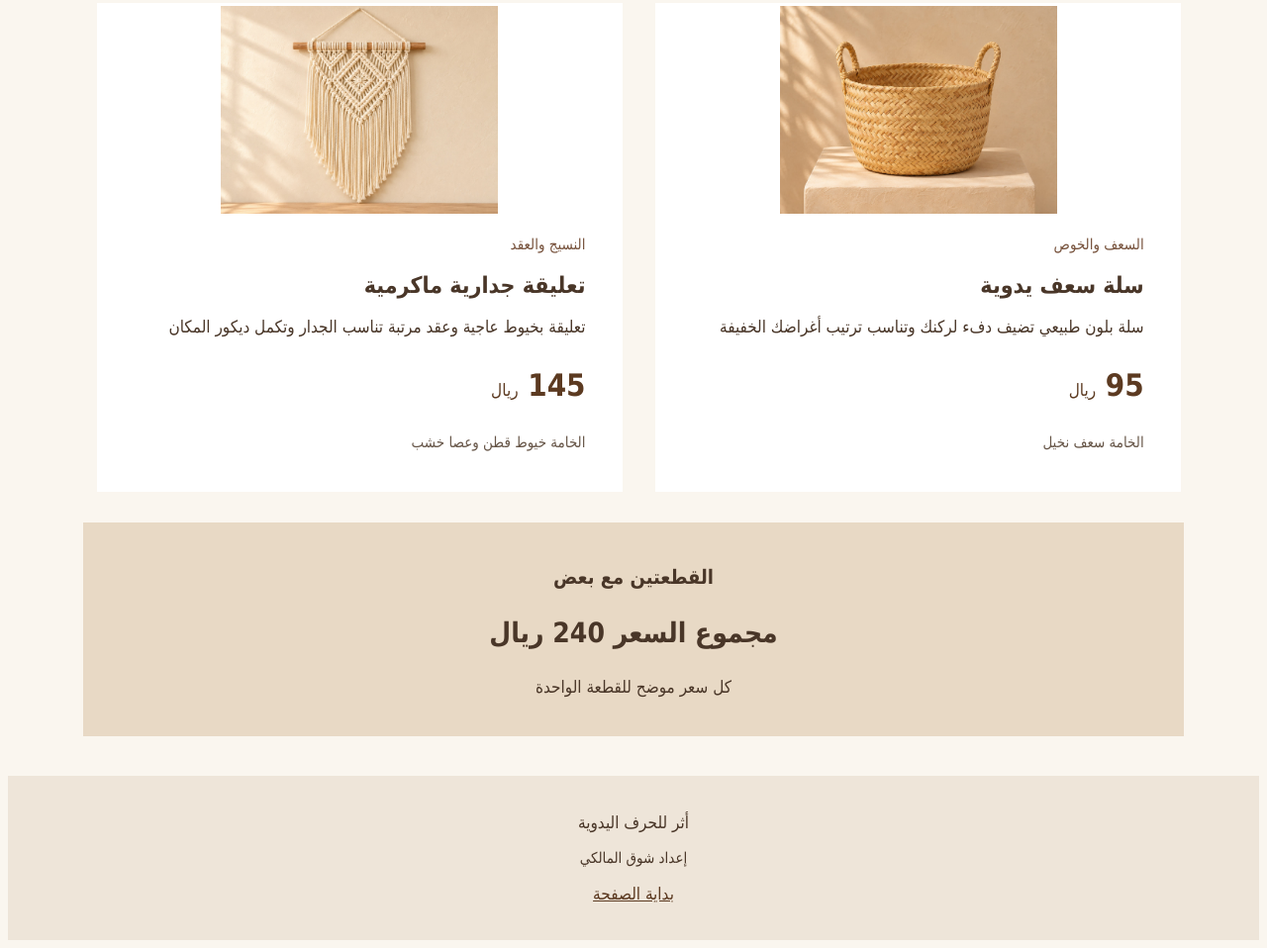
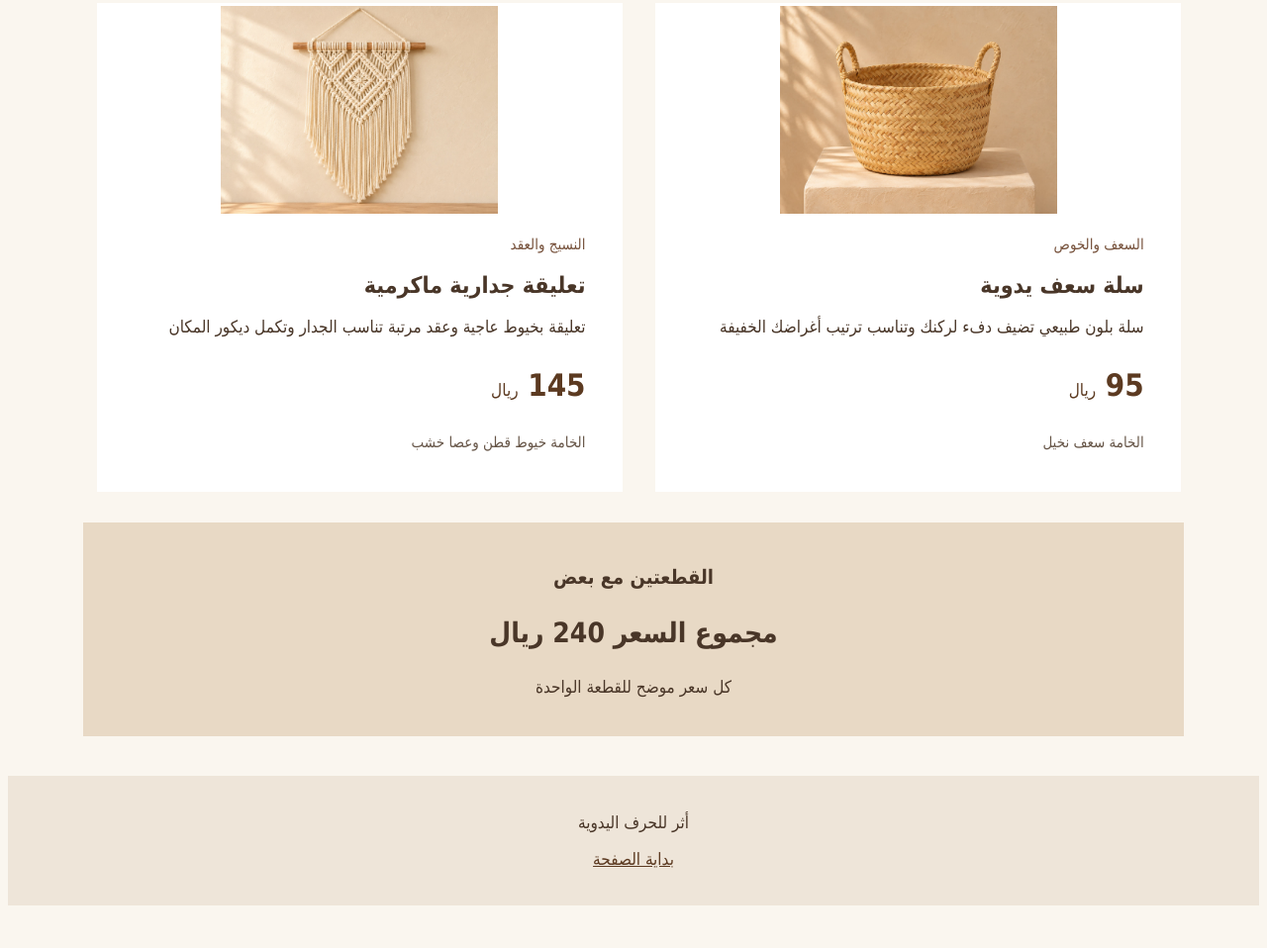
Before and after one commit to YasserAlbahri/shouq-handmade, a plain HTML site: page index.html in a window 1280 px wide. Shown: the part 538-1496 px from the top of the page at 99% size. After the commit the page ends 1461 px from the top, so only its background shows below. Drawn offline with Linux system fonts and the light colour scheme.

Commit message:
Remove student name from page footer

```diff
--- a/index.html
+++ b/index.html
@@ -95,7 +95,6 @@
     <div class="footer">
         <br>
         <p>أثر للحرف اليدوية</p>
-        <p class="credit">إعداد شوق المالكي</p>
         <p><a href="#top">بداية الصفحة</a></p>
         <br>
     </div>
```
